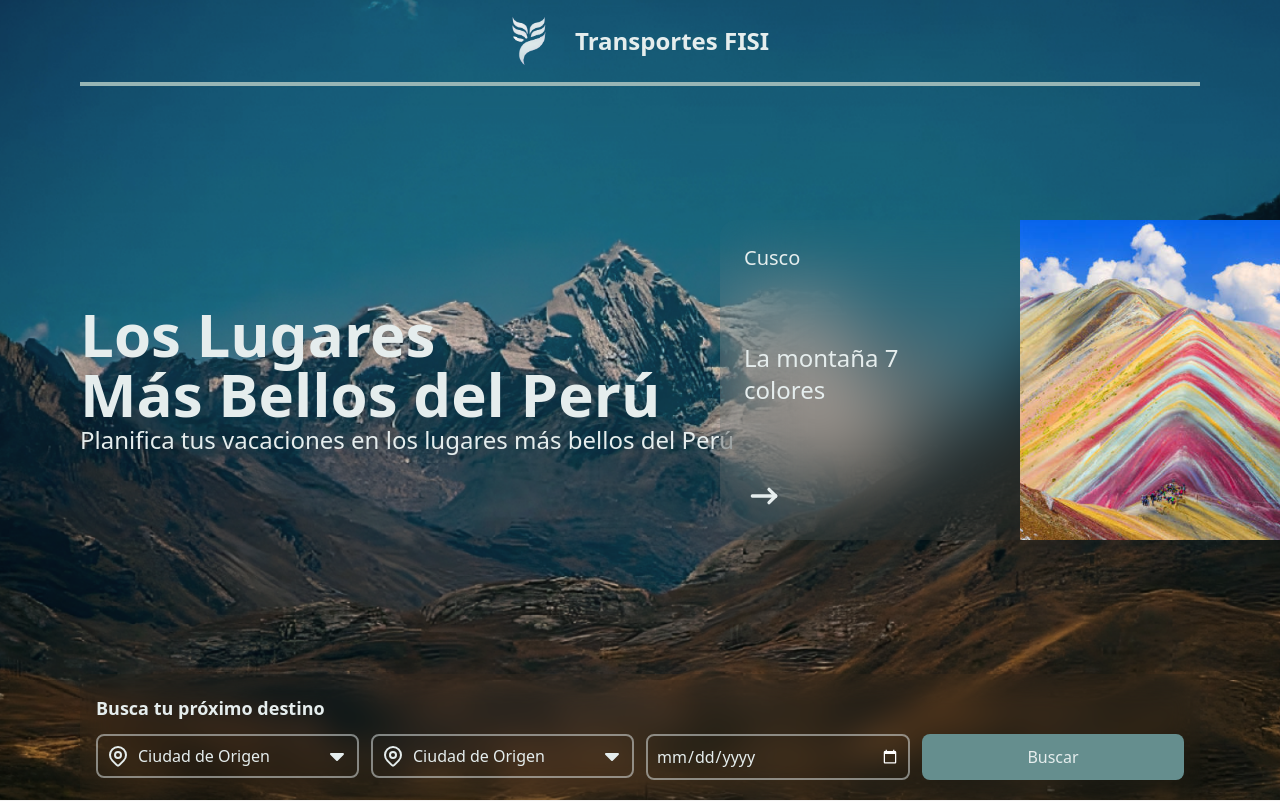
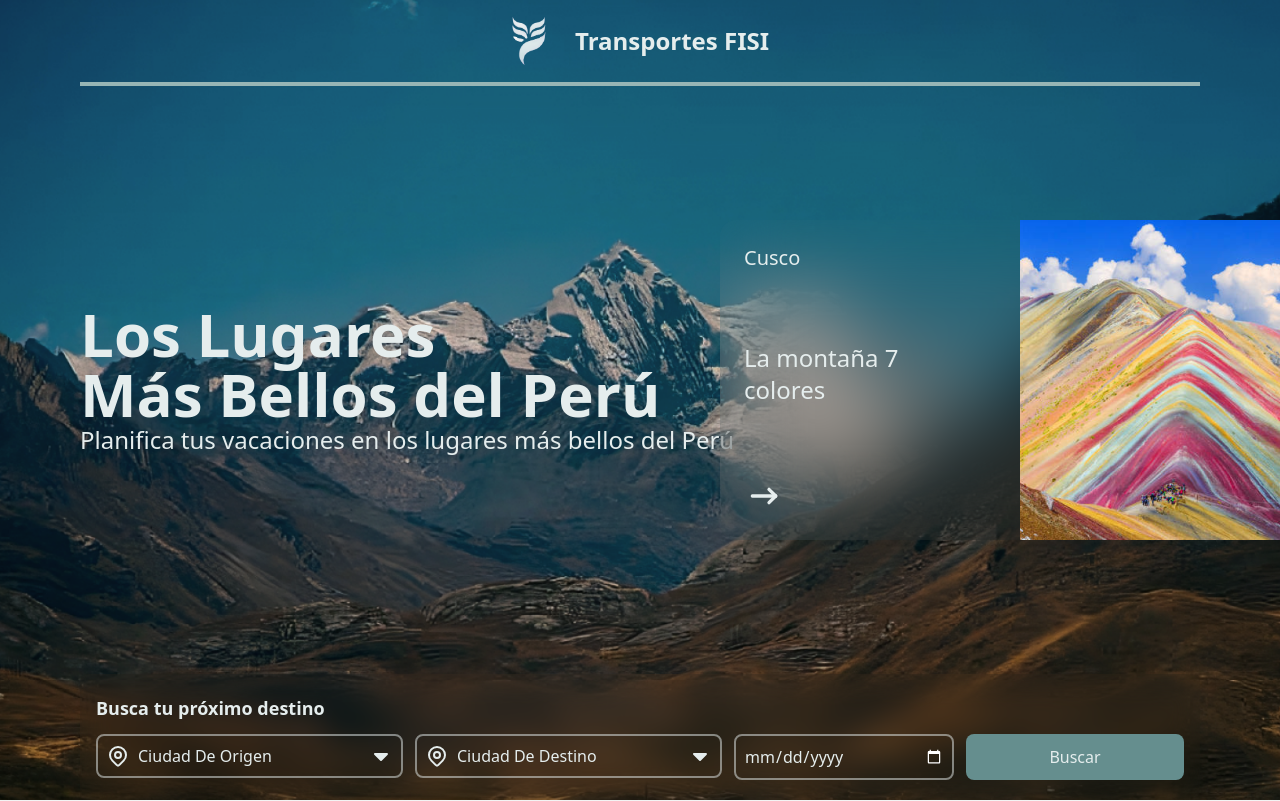
Before and after one commit to ProtoSG/front-transportes-fisi, a React (Vite) app: page / in a window 1280 px wide. Shown: the top 801 px of the page. Built offline with nearby package versions, Linux system fonts and the light colour scheme.

Commit message:
fix: formsearch

```diff
--- a/package.json
+++ b/package.json
@@ -10,12 +10,15 @@
     "preview": "vite preview"
   },
   "dependencies": {
+    "@hookform/resolvers": "^3.9.0",
     "clsx": "^2.1.1",
     "eslint-import-resolver-alias": "^1.1.2",
     "react": "^18.3.1",
     "react-dom": "^18.3.1",
+    "react-hook-form": "^7.53.0",
     "react-router-dom": "^6.26.2",
     "swiper": "^11.1.14",
+    "zod": "^3.23.8",
     "zustand": "^5.0.0-rc.2"
   },
   "devDependencies": {
--- a/src/components/FormSearch.tsx
+++ /dev/null
@@ -1,43 +0,0 @@
-import { useNavigate } from "react-router-dom";
-import { useDataTripInfo } from "../hooks/useDataTripInfo";
-import { InputSelect } from "./InputSelect";
-import { NewButton } from "./NewButton";
-
-export function FormSearch() {
-  const { ciudadOrigen, setCiudadOrigen, ciudadDestino, setCiudadDestino } = useDataTripInfo()
-
-  console.log(ciudadOrigen, ciudadDestino)
-
-  const navigate = useNavigate()
-
-  const handleNavigate = () => {
-    navigate("/search-results")
-  }
-
-  return (
-    <div className="flex flex-col gap-3 backdrop-blur-lg px-4 py-5 rounded-t-lg">
-      <p className="font-semibold text-lg">Busca tu próximo destino</p>
-      <form className="w-full flex flex-col lg:flex-row gap-3">
-        <fieldset className="flex flex-col w-full sm:flex-row gap-3">
-          <InputSelect
-            setValue={setCiudadOrigen}
-          />
-          <InputSelect
-            setValue={setCiudadDestino}
-          />
-        </fieldset>
-        <fieldset className="flex flex-col sm:flex-row w-full gap-3">
-          <input
-            type="date"
-            className="bg-transparent text-sm lg:text-base w-full focus:outline-none border-2 p-2 border-primary-50/50 rounded-lg"
-          />
-          <NewButton
-            onClick={handleNavigate}
-          >
-            Buscar
-          </NewButton>
-        </fieldset>
-      </form>
-    </div>
-  )
-}
--- a/src/components/InputSelect.tsx
+++ /dev/null
@@ -1,85 +0,0 @@
-import { MapPinIcon, CaretDownIcon } from "@icons"
-import { useState } from "react"
-
-type OptProps = {
-  value: string,
-  label: string,
-}
-
-const options: OptProps[] = [
-  { value: '', label: 'Ciudad de Origen' },
-  { value: 'lima', label: 'Lima' },
-  { value: 'peru', label: 'Perú' },
-  { value: 'cusco', label: 'Cusco' },
-  { value: 'cusco', label: 'Cusco' },
-  { value: 'cusco', label: 'Cusco' },
-  { value: 'cusco', label: 'Cusco' },
-]
-
-type InputSelectProps = {
-  setValue: (value: string) => void
-}
-
-export function InputSelect({ setValue }: InputSelectProps) {
-  const [active, setActive] = useState<boolean>(false)
-  const [selected, setSelected] = useState<OptProps>(options[0])
-  const [search, setSearch] = useState<string>("")
-
-  const handleActive = () => {
-    setActive(!active)
-  }
-
-  const handleChangeSelected = (opt: OptProps) => {
-    setSelected(opt)
-    setValue(opt.value)
-    setActive(false)
-  }
-
-  const searchOptions = options.filter(opt => opt.value.toLowerCase().includes(search.toLowerCase()))
-
-
-  return (
-    <div className="relative w-full">
-      <div
-        className="flex justify-between items-center p-2 border-2 rounded-lg border-primary-50/50 cursor-pointer"
-        onClick={handleActive}
-      >
-        <div className="flex gap-2 items-center">
-          <MapPinIcon />
-          <span className="text-sm lg:text-base">{selected.label}</span>
-        </div>
-        <CaretDownIcon />
-      </div>
-      {
-        active && (
-          <div className="absolute w-full overflow-y-scroll min-h-48 max-h-48 -top-[460%] flex flex-col text-primary-900 bg-primary-100 rounded-lg">
-            <form className="p-2 sticky top-0 bg-primary-100">
-              <input
-                type="text"
-                placeholder="Lima"
-                value={search}
-                onChange={(e) => setSearch(e.target.value)}
-                className="w-full  bg-primary-50 border-2 border-primary-700 rounded-lg p-2 focus:outline-none"
-              />
-            </form>
-            {
-              searchOptions.map((opt, index) => {
-                if (opt.value !== '')
-                  return (
-                    <span
-                      key={index}
-                      className="hover:bg-primary-400 py-2 px-4 transition-colors hover:cursor-pointer"
-                      onClick={() => handleChangeSelected(opt)}
-                    >
-                      {opt.label}
-                    </span>
-                  )
-              }
-              )
-            }
-          </div>
-        )
-      }
-    </div>
-  )
-}
--- a/src/components/NewButton.tsx
+++ b/src/components/NewButton.tsx
@@ -1,15 +1,17 @@
 import { ReactNode } from "react"
 
 type NewButtonProps = {
+  type?: "submit" | "reset" | "button"
   children: ReactNode
-  onClick: () => void
+  onClick?: () => void
 }
 
-export function NewButton({ children, onClick }: NewButtonProps) {
+export function NewButton({ type, children, onClick }: NewButtonProps) {
   return (
     <button
+      type={type}
       onClick={onClick}
-      className="w-full p-2 bg-primary-500 rounded-lg hover:bg-primary-800 transition-colors"
+      className="w-full p-2 bg-primary-500 rounded-lg focus:outline-none hover:bg-primary-800 transition-colors"
     >
       {children}
     </button>
--- /dev/null
+++ b/src/components/formSearch/FormSearch.tsx
@@ -0,0 +1,61 @@
+import { useNavigate } from "react-router-dom";
+import { Controller, SubmitHandler, useForm } from "react-hook-form";
+import { zodResolver } from "@hookform/resolvers/zod";
+import { SearchFormData, schemaFromSearch } from "./model/formSearch.mode";
+import { useDataTripInfo } from "../../hooks/useDataTripInfo";
+import { NewButton } from "../NewButton";
+import { InputSelect } from "./components";
+
+export function FormSearch() {
+  const { ciudadOrigen, setCiudadOrigen, ciudadDestino, setCiudadDestino } = useDataTripInfo()
+
+  const navigate = useNavigate()
+
+  const { control, handleSubmit, formState: { errors } } = useForm<SearchFormData>({
+    resolver: zodResolver(schemaFromSearch),
+    defaultValues: {
+      ciudadOrigen: "Ciudad de Origen",
+      ciudadDestino: "Ciudad de Destino",
+      date: ""
+    }
+  })
+
+  const onSubmit: SubmitHandler<SearchFormData> = (data) => {
+    console.log("DATA", data)
+    // navigate("/search-results")
+  }
+
+  return (
+    <div className="flex flex-col gap-3 backdrop-blur-lg px-4 py-5 rounded-t-lg">
+      <p className="font-semibold text-lg">Busca tu próximo destino</p>
+      <form className="w-full flex flex-col lg:flex-row gap-3" onSubmit={handleSubmit(onSubmit)}>
+        <fieldset className="flex flex-col w-full sm:flex-row gap-3">
+          <InputSelect
+            name="ciudadOrigen"
+            control={control}
+          />
+          <InputSelect
+            name="ciudadDestino"
+            control={control}
+          />
+        </fieldset>
+        <div className="flex flex-col sm:flex-row w-full gap-3">
+          <Controller
+            control={control}
+            name="date"
+            render={({ field }) =>
+              <input
+                type="date"
+                className="bg-transparent text-sm lg:text-base w-full focus:outline-none border-2 p-2 border-primary-50/50 rounded-lg"
+                {...field}
+              />
+            }
+          />
+          <NewButton type="submit">
+            Buscar
+          </NewButton>
+        </div>
+      </form>
+    </div>
+  )
+}
--- /dev/null
+++ b/src/components/formSearch/components/DropdownSearch.tsx
@@ -0,0 +1,43 @@
+import { ControllerRenderProps } from "react-hook-form"
+import { SearchFormData } from "../model/formSearch.mode"
+import { useState } from "react"
+
+interface DropdownSearchProps {
+  setActive: React.Dispatch<React.SetStateAction<boolean>>
+  field: ControllerRenderProps<SearchFormData>
+  options: Array<{ label: string, value: string }>
+}
+
+export function DropdownSearch({ setActive, field, options }: DropdownSearchProps) {
+  const [search, setSearch] = useState<string>('')
+
+  const searchOptions = options.filter(opt => opt.value.toLowerCase().includes(search.toLowerCase()))
+
+  return (
+    <div className="absolute w-full left-0 backdrop-blur-2xl overflow-y-scroll min-h-48 max-h-48 -top-[460%] flex flex-col text-primary-900 bg-primary-100 rounded-lg">
+      <div className="p-2 sticky top-0 bg-primary-100">
+        <input
+          type="text"
+          placeholder="Lima"
+          value={search}
+          onChange={(e) => setSearch(e.target.value)}
+          className="w-full  bg-primary-50 border-2 border-primary-700 rounded-lg p-2 focus:outline-none"
+          onClick={(e) => e.stopPropagation()}
+        />
+      </div>
+      {searchOptions.map((opt, index) => (
+        <span
+          key={index}
+          className="hover:bg-primary-400 py-2 px-4 transition-colors hover:cursor-pointer"
+          onClick={() => {
+            field.onChange(opt.value);
+            setActive(false);
+          }}
+        >
+          {opt.label}
+        </span>
+      ))}
+    </div>
+
+  )
+}
--- /dev/null
+++ b/src/components/formSearch/components/InputSelect.tsx
@@ -0,0 +1,65 @@
+import { MapPinIcon, CaretDownIcon } from "@icons"
+import { useState } from "react"
+import { Control, Controller } from "react-hook-form"
+import { SearchFormData } from "../model/formSearch.mode"
+import { DropdownSearch } from "./DropdownSearch"
+
+type OptProps = {
+  value: string,
+  label: string,
+}
+
+const options: OptProps[] = [
+  { value: 'lima', label: 'Lima' },
+  { value: 'peru', label: 'Perú' },
+  { value: 'cusco', label: 'Cusco' },
+]
+
+type InputSelectProps = {
+  name: keyof SearchFormData
+  control: Control<SearchFormData>
+}
+
+export function InputSelect({ name, control }: InputSelectProps) {
+  const [active, setActive] = useState<boolean>(false)
+
+  const handleActive = () => {
+    setActive(!active)
+  }
+
+  return (
+    <div className="relative w-full">
+      <div
+        className="flex justify-between items-center p-2 border-2 rounded-lg border-primary-50/50 cursor-pointer"
+        onClick={handleActive}
+      >
+        <div className="flex gap-2 items-center">
+          <MapPinIcon />
+          <Controller
+            control={control}
+            name={name}
+            render={({ field }) => (
+              <>
+                <input
+                  type="text"
+                  className="text-sm lg:text-base bg-transparent focus:outline-none capitalize"
+                  {...field}
+                  value={field.value}
+                  readOnly
+                />
+                {active && (
+                  <DropdownSearch
+                    setActive={setActive}
+                    field={field}
+                    options={options}
+                  />
+                )}
+              </>
+            )}
+          />
+        </div>
+        <CaretDownIcon />
+      </div>
+    </div>
+  )
+}
--- /dev/null
+++ b/src/components/formSearch/components/index.ts
@@ -0,0 +1,2 @@
+export * from './InputSelect'
+export * from './DropdownSearch'
--- /dev/null
+++ b/src/components/formSearch/model/formSearch.mode.ts
@@ -0,0 +1,9 @@
+import { z } from "zod"
+
+export const schemaFromSearch = z.object({
+  ciudadOrigen: z.string(),
+  ciudadDestino: z.string(),
+  date: z.string().date()
+})
+
+export type SearchFormData = z.infer<typeof schemaFromSearch>
--- a/src/components/index.ts
+++ b/src/components/index.ts
@@ -1,7 +1,7 @@
 export * from './Header'
-export * from './FormSearch'
 export * from './NewButton'
 export * from './Footer'
 export * from './ContainerBgHeader'
 export * from './Container'
 export * from './ProgressSteps'
+export * from './formSearch/FormSearch'
```
Also changed, not shown: 1 other file (tests, documents, lock files or other folders).
